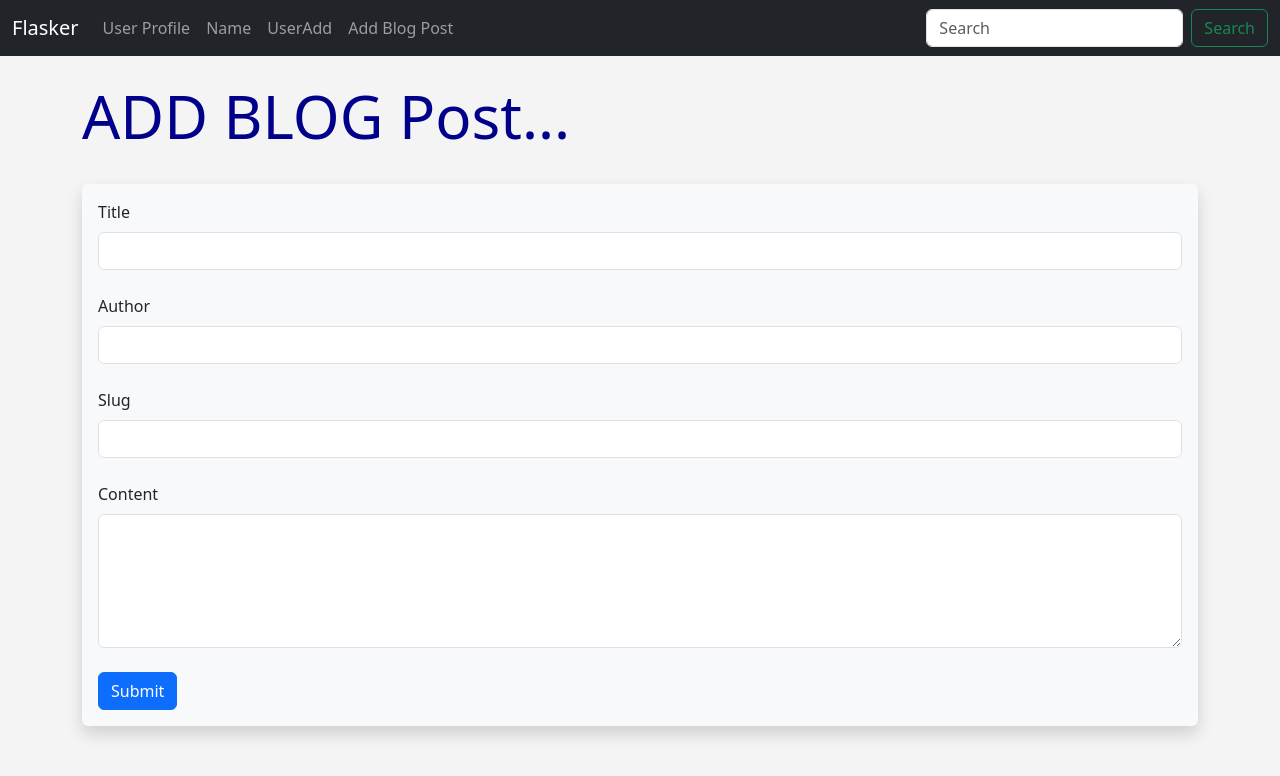
After one commit to YuraSkivka/codemy, a Flask app: page /add_post in a window 1280 px wide. The commit adds this page. Shown: the top 776 px of the page. Run offline with Flask 3, Linux system fonts and the light colour scheme; some libraries are stand-ins or nearby versions.

Commit message:
Add A Blog Post Model and Form - Flask Fridays #17

```diff
--- a/flasker/app.py
+++ b/flasker/app.py
@@ -6,6 +6,7 @@ from flask import Flask, render_template, flash, request, redirect, jsonify
 from flask_wtf import FlaskForm
 from wtforms import StringField, SubmitField, TextAreaField, PasswordField, BooleanField, ValidationError
 from wtforms.validators import DataRequired, EqualTo, Length
+from wtforms.widgets import TextArea
 from datetime import datetime, date
 # pip install flask-sqlalchemy
 from flask_sqlalchemy import SQLAlchemy
@@ -41,6 +42,16 @@ migrate = Migrate()
 migrate.init_app(app, db)
 
 
+# Create a Blog Post model
+class Posts(db.Model):
+    id = db.Column(db.Integer, primary_key=True)
+    title = db.Column(db.String(255), nullable=False)
+    content = db.Column(db.Text, nullable=False)
+    author = db.Column(db.String(255), nullable=False)
+    date_added = db.Column(db.DateTime, default=datetime.now())
+    slug = db.Column(db.String(255), nullable=False)
+
+
 # Create Model
 class User(db.Model):
     id = db.Column(db.Integer, primary_key=True)
@@ -72,6 +83,7 @@ class User(db.Model):
     def __repr__(self):
         return '<Name %r>' % self.name
 
+
 # db create
 with app.app_context():
     db.create_all()
@@ -85,13 +97,16 @@ class NameForm(FlaskForm):
     name = StringField("What is Your Name", validators=[DataRequired()])
     submit = SubmitField('Submit')
 
+
 class UserForm(FlaskForm):
     name = StringField("Name", validators=[DataRequired()])
     email = StringField("Email", validators=[DataRequired()])
     favorite_color = StringField("Favorite Colore")
-    password_hash = PasswordField('Your password', validators=[DataRequired(), EqualTo('password_hash2', message='password must mach ')])
+    password_hash = PasswordField('Your password',
+                                  validators=[DataRequired(), EqualTo('password_hash2', message='password must mach ')])
     password_hash2 = PasswordField('Confirm password', validators=[DataRequired()])
     submit = SubmitField('Submit')
+
 
 class PasswordForm(FlaskForm):
     email = StringField("What is Your Email", validators=[DataRequired()])
@@ -124,6 +139,7 @@ def index():
                            stuff=stuff,
                            favorite_pizza=favorite_pizza)
 
+
 # localhost:5000/user/John
 @app.route('/user/<name>')
 def user(name):
@@ -131,6 +147,7 @@ def user(name):
     # https://jinja.palletsprojects.com/en/3.1.x/templates/#id11
     m_log.info(f"open /user/{name}")
     return render_template("user.html", user_name=name)
+
 
 # create name page
 @app.route('/name', methods=["GET", "POST"])
@@ -146,6 +163,7 @@ def name():
     return render_template("name.html",
                            name=name,
                            form=form)
+
 
 # create password test page
 @app.route('/test_pw', methods=["GET", "POST"])
@@ -177,6 +195,7 @@ def test_pw():
                            passed=passed,
                            form=form)
 
+
 @app.route('/user/add', methods=["GET", "POST"])
 def add_user():
     m_log.info("open /user/add")
@@ -187,7 +206,8 @@ def add_user():
         if User.query.filter_by(email=form.email.data).first() is None:
             # hash password
             hashed_PW = generate_password_hash(form.password_hash.data, "sha256")
-            user = User(name=form.name.data, email=form.email.data, favorite_color=form.favorite_color.data, password_hash=hashed_PW)
+            user = User(name=form.name.data, email=form.email.data, favorite_color=form.favorite_color.data,
+                        password_hash=hashed_PW)
             db.session.add(user)
             db.session.commit()
         name = form.name.data
@@ -204,7 +224,7 @@ def add_user():
                            our_users=our_users)
 
 
-#Update DataBase Record
+# Update DataBase Record
 @app.route("/update/<int:id>", methods=["GET", "POST"])
 def update(id):
     m_log.info(f"open /update/{id}")
@@ -260,11 +280,43 @@ def delete(id):
                                our_users=our_users)
 
 
+# Create Post Form
+class PostForm(FlaskForm):
+    title = StringField("Title", validators=[DataRequired()])
+    content = StringField("Content", validators=[DataRequired()], widget=TextArea())
+    author = StringField("Author", validators=[DataRequired()])
+    slug = StringField("Slug", validators=[DataRequired()])
+    submit = SubmitField('Submit')
+
+
+# Add Posts Page
+@app.route('/add_post', methods=["GET", "POST"])
+def add_post():
+    m_log.info(f"open /add-post")
+    form = PostForm()
+
+    if form.validate_on_submit():
+        post = Posts(title=form.title.data, content=form.content.data, author=form.author.data, slug=form.slug.data)
+        # clear the form
+        form.title.data = ''
+        form.content.data = ''
+        form.author.data = ''
+        form.slug.data = ''
+        # add post to db
+        db.session.add(post)
+        db.session.commit()
+
+        flash("Blog Post submit success")
+    # Redirect to the wevpage
+    return render_template("add_post.html", form=form)
+
+
 # обработка ошибок
 # Invalid URL
 @app.errorhandler(404)
 def page_not_found(e):
     return render_template("error_404.html"), 404
+
 
 # Internal Server Error
 @app.errorhandler(500)
@@ -284,7 +336,6 @@ def get_current_date():
     # return {"Date": date.today()}
 
 
-
 if __name__ == '__main__':
     m_log.info("start server")
     # app.run(host='0.0.0.0', port="5000", ssl_context='adhoc', threaded=True, debug=True)
--- /dev/null
+++ b/flasker/templates/add_post.html
@@ -0,0 +1,40 @@
+{% extends 'base.html' %}
+
+{% block title %}
+PostAdd
+{% endblock %}
+
+{% block body %}
+
+    {% for massage in get_flashed_messages() %}
+    <div class="alert alert-success alert-dismissible fade show" role="alert">
+        {{ massage }}
+        <button type="button" class="btn-close" data-bs-dismiss="alert" aria-label="Close"></button>
+    </div>
+    {% endfor %}
+
+
+    <h1>ADD BLOG Post...</h1>
+    <br>
+	<div class="shadow p-3 mb-5 bg-body-tertiary rounded">
+	    <form method="POST">
+	        {{ form.hidden_tag() }}
+
+	        {{ form.title.label(class="form-label") }}
+	        {{ form.title(class="form-control") }}
+	        <br>
+	        {{ form.author.label(class="form-label") }}
+	        {{ form.author(class="form-control") }}
+	        <br>
+	        {{ form.slug.label(class="form-label") }}
+		    {{ form.slug(class="form-control") }}
+		    <br>
+	        {{ form.content.label(class="form-label") }}
+	        {{ form.content(class="form-control", rows="5") }}
+	        <br>
+	        {{ form.submit(class="btn btn-primary") }}
+	    </form>
+	</div>
+
+
+{% endblock %}
--- a/flasker/templates/navbar.html
+++ b/flasker/templates/navbar.html
@@ -16,6 +16,9 @@
         <li class="nav-item">
           <a class="nav-link" href="{{ url_for('add_user') }}">UserAdd</a>
         </li>
+	    <li class="nav-item">
+          <a class="nav-link" href="{{ url_for('add_post') }}">Add Blog Post</a>
+        </li>
 
       </ul>
       <form class="d-flex" role="search">
```
